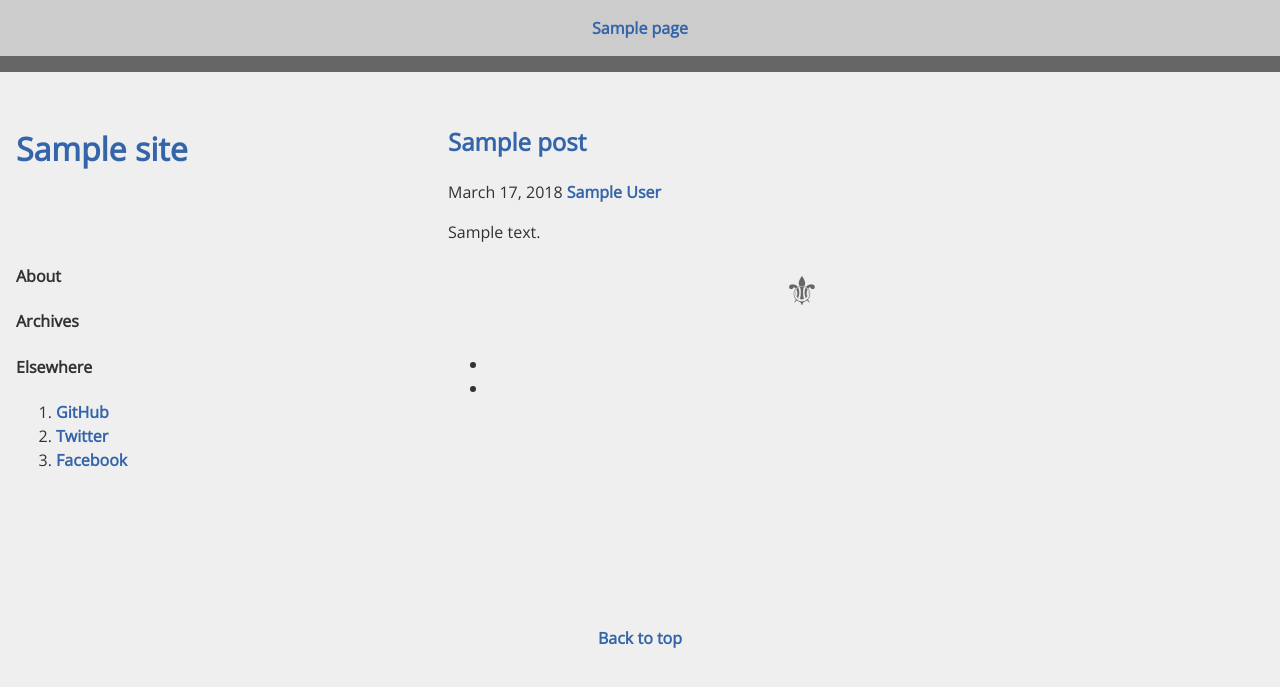
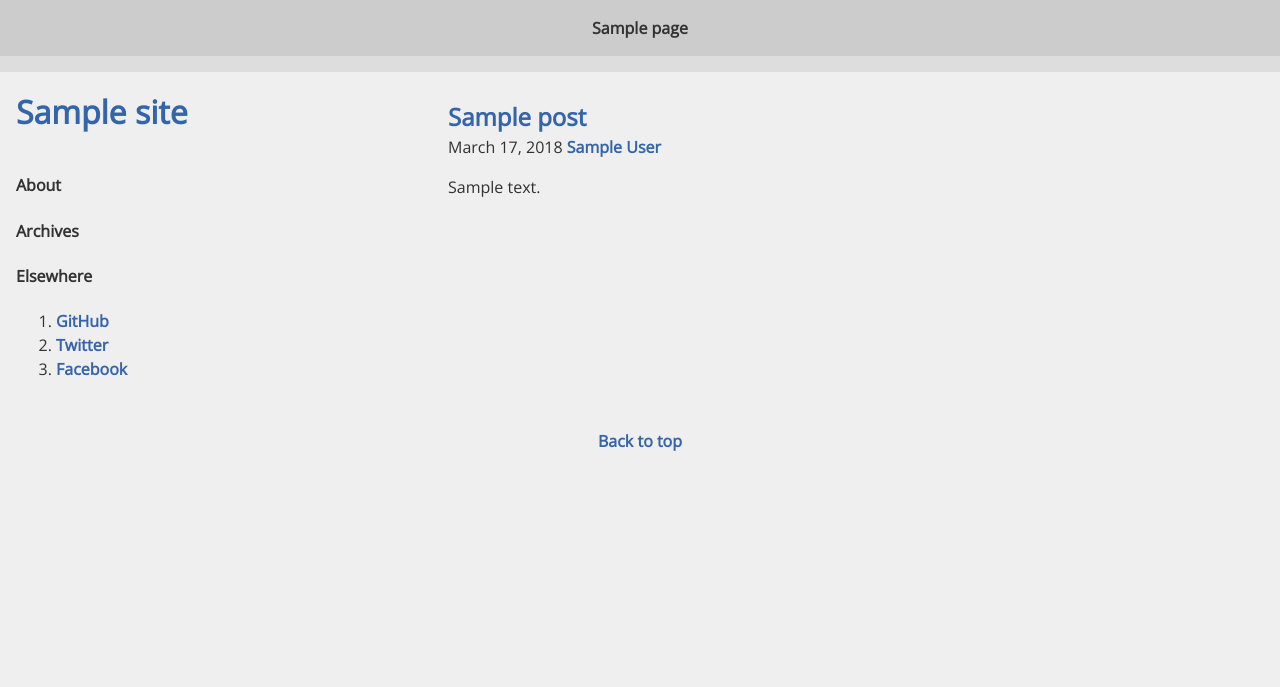
Before and after one commit to tinabel/staccato, a WordPress theme: template index.php in a window 1280 px wide. Shown: the top 687 px of the page. Run offline with PHP 8.4 and a stand-in for WordPress, Linux system fonts and the light colour scheme; the site name, menu and one post (Sample post) are stand-ins, and other content is empty; some libraries are stand-ins or nearby versions.

Commit message:
Fixing up page

```diff
--- a/content.php
+++ b/content.php
@@ -3,5 +3,4 @@
 	<p class="post-meta"><?php the_date(); ?> <a href="#"><?php the_author(); ?></a></p>
 
 	<?php the_content( $more_link_text = null, $strip_teaser = false ); ?>
-    <span class="post-end">&#9884;</span>
 </div><!-- /.post -->
--- a/index.php
+++ b/index.php
@@ -5,9 +5,9 @@
             get_template_part( 'content', get_post_format() );
         endwhile; ?>
         <nav>
-        	<ul class="pager">
-        		<li><?php next_posts_link( 'Previous' ); ?></li>
-        		<li><?php previous_posts_link( 'Next' ); ?></li>
+        	<ul class="pagination">
+        		<li class="previous"><?php next_posts_link( 'Previous' ); ?></li>
+        		<li class="next"><?php previous_posts_link( 'Next' ); ?></li>
         	</ul>
         </nav>
     <?php
--- a/page.php
+++ b/page.php
@@ -1,9 +1,10 @@
 <?php get_header(); ?>
-
+<div class="content">
             <?php
                 if ( have_posts() ) : while ( have_posts() ) : the_post();
                     get_template_part( 'content', get_post_format() );
                 endwhile; endif;
             ?>
 
+            </div>
 <?php get_footer(); ?>
--- a/single.php
+++ b/single.php
@@ -1,4 +1,5 @@
 <?php get_header(); ?>
+    <div class="content">
         <?php
             if ( have_posts() ) : while ( have_posts() ) : the_post();
                 get_template_part( 'content-single', get_post_format() );
@@ -7,4 +8,5 @@
                 endif;
             endwhile; endif;
         ?>
+    </div>
 <?php get_footer(); ?>
--- a/staccato.css
+++ b/staccato.css
@@ -55,11 +55,27 @@ a:hover {
     box-sizing: border-box;
     grid-column: 5 / span 7;
     grid-row: 2 / span 2;
-    padding: 1rem;
+    padding: 0 1rem;
 }
 
 .post {
     margin: 1rem auto 2rem auto;
+}
+
+.post:first-child {
+    margin-top: .7rem;
+}
+
+.post h2 {
+    margin: 0;
+}
+
+.post-meta {
+    margin: 0;
+}
+
+.post p {
+    margin-bottom: 0;
 }
 
 .post-end {
@@ -69,18 +85,51 @@ a:hover {
     text-align: center;
 }
 
+.comment-form-comment {
+    display: flex;
+    flex-flow: row nowrap;
+}
+
+.comment-form-comment label[for="comment"]{
+    align-self: flex-start;
+    clear: both;
+    flex-grow: 1;
+}
+
+#comment {
+    clear: both;
+    align-self: flex-end;
+}
+
+.pagination {
+    display: flex;
+    list-style: none;
+    flex: column nowrap;
+    justify-content: center;
+}
+
+.next {
+    align-self: flex-start;
+    justify-self: flex-end;
+}
+
+.previous {
+    align-self: flex-start;
+    justify-self: flex-start;
+}
+
 .sidebar {
     box-sizing: border-box;
     grid-column: 1 / span 4;
     grid-row: 3 / span 2;
-    padding: 1rem;
+    padding: 0 1rem;
 }
 
 .footer {
     box-sizing: border-box;
     grid-column: 1 / span 12;
     grid-row: 5;
-    padding: 1rem;
+    padding: 0 1rem;
     text-align: center;
 }
 
@@ -88,14 +137,27 @@ a:hover {
     box-sizing: border-box;
     grid-column: 1 / span 4;
     grid-row: 2;
-    padding: 1rem;
+    padding: 0 1rem;
+}
+
+.masthead h1 {
+    margin: 0;
+}
+
+.masthead .description {
+    margin:0;
 }
 
 .site-navigation {
     background-color: #ccc;
-    border-bottom: #666 solid 1rem;
+    border-bottom: #ddd solid 1rem;
     grid-column: 1 / span 12;
     grid-row: 1;
+}
+
+.site-navigation a,
+.site-navigation a:hover {
+    color: #333;
 }
 
 .site-navigation ul {
```
Lines whose indentation alone changed are shown as unchanged.
